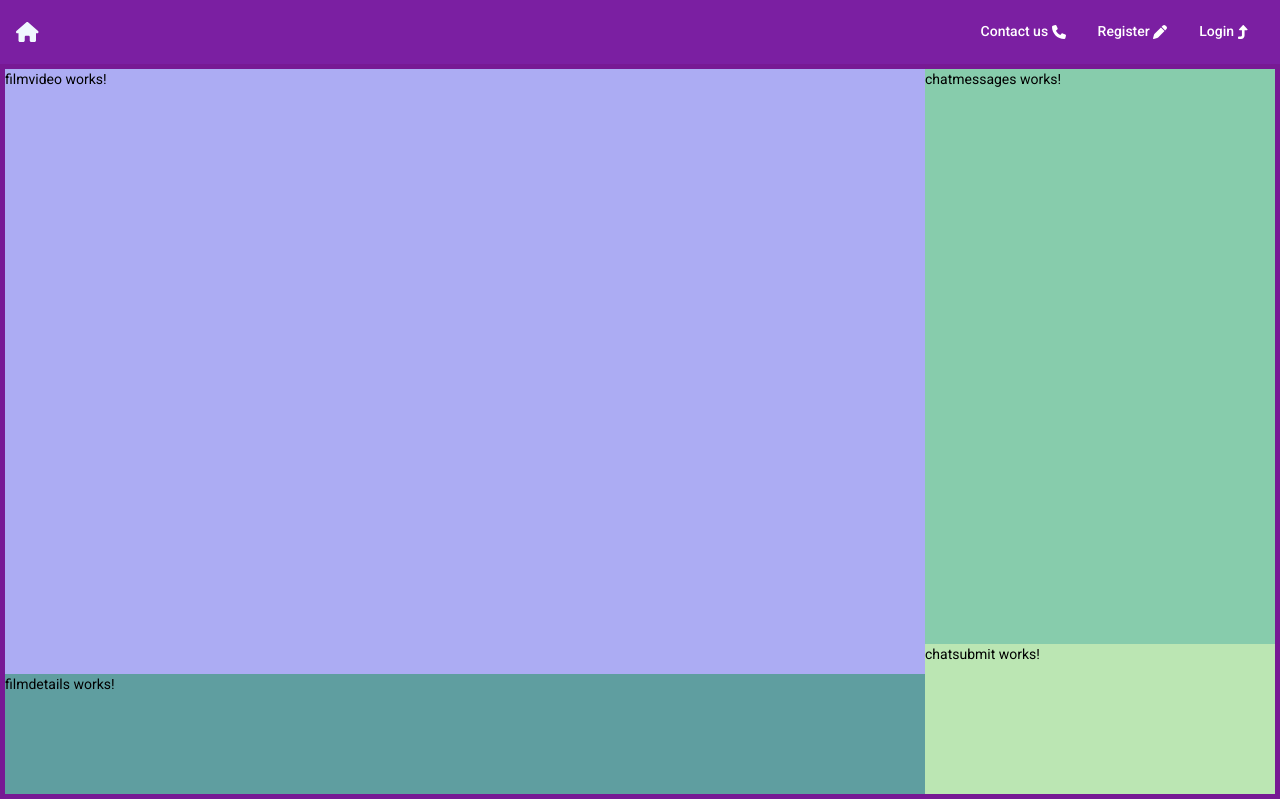
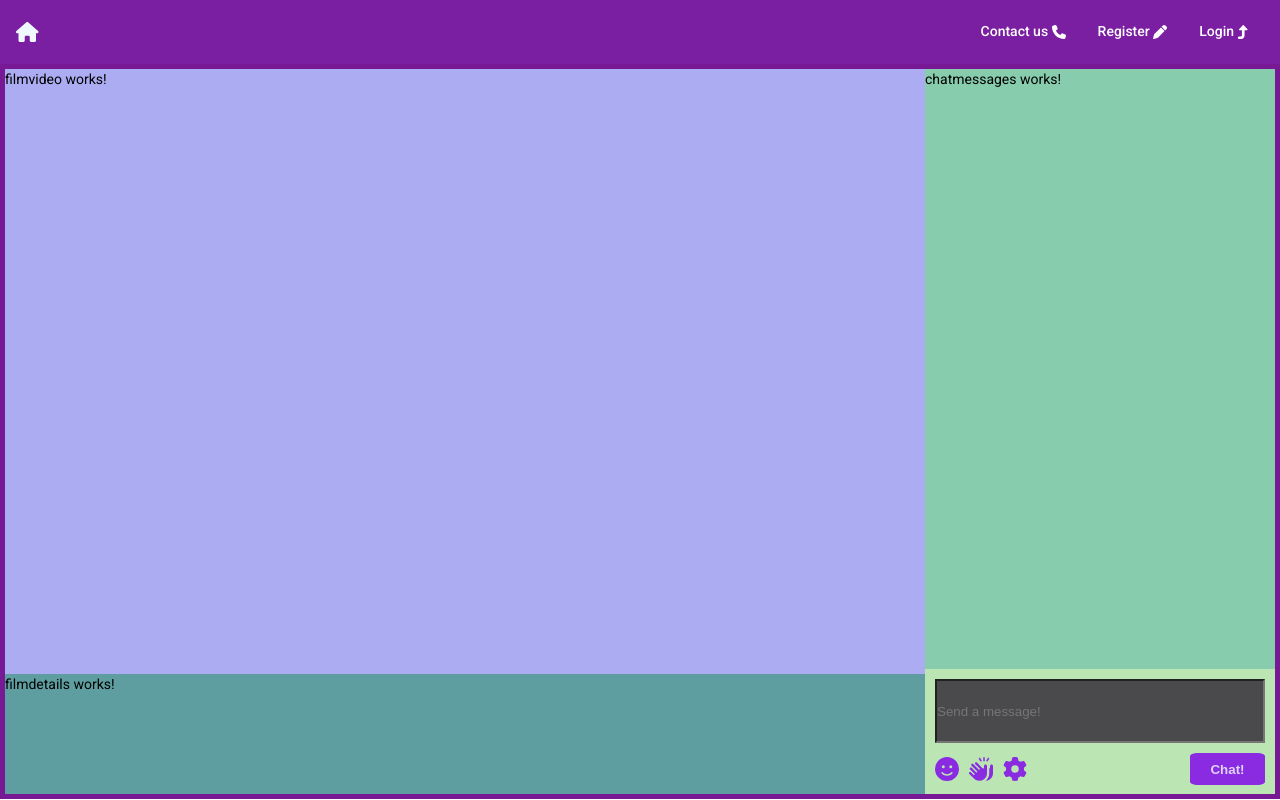
Before and after one commit to Jfreeman90/JSAngular-MovieStream, an Angular app: page /film in a window 1280 px wide. Built offline with nearby package versions, Linux system fonts and the light colour scheme.

Commit message:
Chat submit component style added

```diff
--- a/src/app/components/chatsubmit/chatsubmit.component.css
+++ b/src/app/components/chatsubmit/chatsubmit.component.css
@@ -0,0 +1,76 @@
+.submit-container{
+    align-items: center;
+    width: 100%;
+}
+
+#chatmessage{
+    height:4rem;
+    background-color: #4a4a4c;
+    width:calc(100% - 20px);
+    color: aliceblue;
+    margin: 10px;
+}
+
+#chatmessage:hover{
+    border: 1px solid gray;
+}
+
+.chat-settings{
+    display: flex;
+    align-items: center;
+    justify-content: space-between;
+}
+
+.chat-settings-icons{
+    display: flex;
+    flex: 1;
+    padding-left: 10px;
+    font-size: 1.5rem;
+    color: blueviolet;
+}
+
+.emoji-icon-container{
+    padding-right: 5px;
+}
+
+.emoji-icon-container:hover{
+    color: rgb(107, 16, 107);
+}
+
+.reaction-icon-container{
+    padding-left: 5px;
+    padding-right: 5px;
+}
+
+.reaction-icon-container:hover{
+    color: rgb(107, 16, 107);
+}
+
+.settings-icon-container{
+    padding-left: 5px;
+}
+
+.settings-icon-container:hover{
+    color: rgb(107, 16, 107);
+}
+
+.submit-message-container {
+    display: flex;
+    flex: 1;
+    justify-content: flex-end;
+    padding-right: 10px;
+}
+
+.message-submit-button{
+    height:2rem;
+    width:75px;
+    background-color:blueviolet;
+    color: rgba(240, 248, 255, 0.822);
+    font-weight: bold;
+    border: 1px solid blueviolet;;
+    border-radius: 10%;
+}
+.message-submit-button:hover{
+    background-color: rgb(107, 16, 107);
+    border: 1px solid rgb(107, 16, 107);
+}
--- a/src/app/components/chatsubmit/chatsubmit.component.html
+++ b/src/app/components/chatsubmit/chatsubmit.component.html
@@ -1 +1,15 @@
-<p>chatsubmit works!</p>
+<div class="submit-container">
+    <div class="input-container">
+        <input type="text" name="chatmessage" id="chatmessage" placeholder="Send a message!">
+    </div>
+</div>
+<div class="chat-settings">
+    <div class="chat-settings-icons">
+        <div class="emoji-icon-container"><fa-icon [icon]="faFaceSmile"></fa-icon></div>
+        <div class="reaction-icon-container"><fa-icon [icon]="faHandsClapping"></fa-icon></div>
+        <div class="settings-icon-container"><fa-icon [icon]="faGear"></fa-icon></div>
+    </div>
+    <div class="submit-message-container">
+        <button class="message-submit-button">Chat!</button>
+    </div>
+</div>
--- a/src/app/components/chatsubmit/chatsubmit.component.ts
+++ b/src/app/components/chatsubmit/chatsubmit.component.ts
@@ -1,4 +1,7 @@
 import { Component, OnInit } from '@angular/core';
+import { faFaceSmile} from '@fortawesome/free-solid-svg-icons';
+import { faHandsClapping} from '@fortawesome/free-solid-svg-icons';
+import { faGear} from '@fortawesome/free-solid-svg-icons';
 
 @Component({
   selector: 'app-chatsubmit',
@@ -6,6 +9,10 @@ import { Component, OnInit } from '@angular/core';
   styleUrls: ['./chatsubmit.component.css']
 })
 export class ChatsubmitComponent implements OnInit {
+  //variables needed for the font awesome icons
+  faFaceSmile=faFaceSmile;
+  faHandsClapping=faHandsClapping;
+  faGear=faGear;
 
   constructor() { }
 
--- a/src/app/components/filmpage/filmpage.component.css
+++ b/src/app/components/filmpage/filmpage.component.css
@@ -33,12 +33,12 @@
 
 .chat-messages-container{
     width:100%;
-    height:calc(100% - 150px);
+    height:calc(100% - 125px);
     background-color: rgb(135, 204, 172);
 }
 
 .chat-submit-container{
     width:100%;
-    height: 150px;
+    height: 125px;
     background-color: rgb(187, 230, 179);
 }
```
